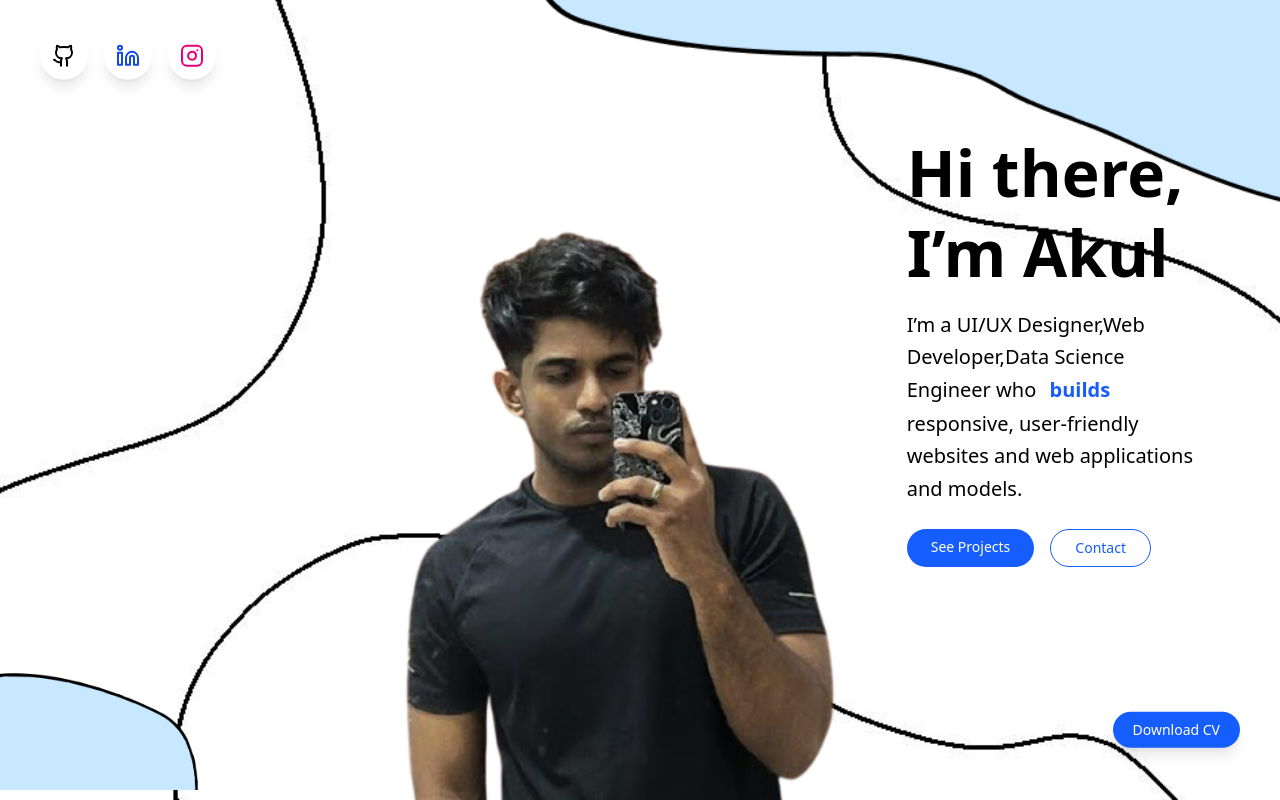
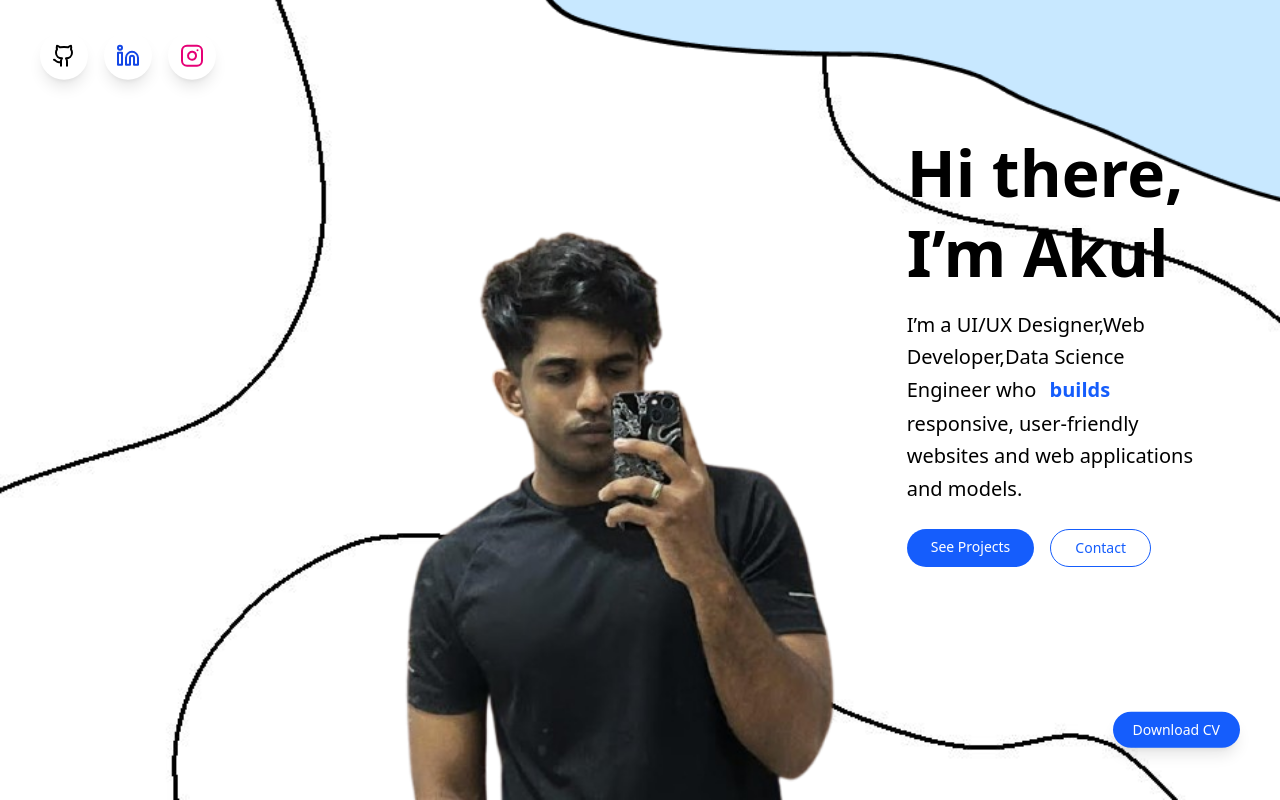
Before and after one commit to akulakul1/akul, a React (Vite) app in the folder portfolio_website/: page / in a window 1280 px wide. Shown: the top 800 px of the page. Built offline with nearby package versions, Linux system fonts and the light colour scheme.

Commit message:
Update Herosection.jsx

```diff
--- a/portfolio_website/src/components/Herosection.jsx
+++ b/portfolio_website/src/components/Herosection.jsx
@@ -116,14 +116,14 @@ const HeroSection = () => {
         viewport={{ once: false }}
       >
         {/* Decorative Left */}
-        <motion.img
+{/*         <motion.img
           src="/left.png"
           alt="Left"
           className="absolute bottom-[10px] left-0 w-[200px]"
           initial={{ x: -20 }}
           animate={{ x: [-20, 0, -20] }}
           transition={{ repeat: Infinity, duration: 4, ease: "easeInOut" }}
-        />
+        /> */}
 
         {/* Decorative Right */}
         <motion.img
```
